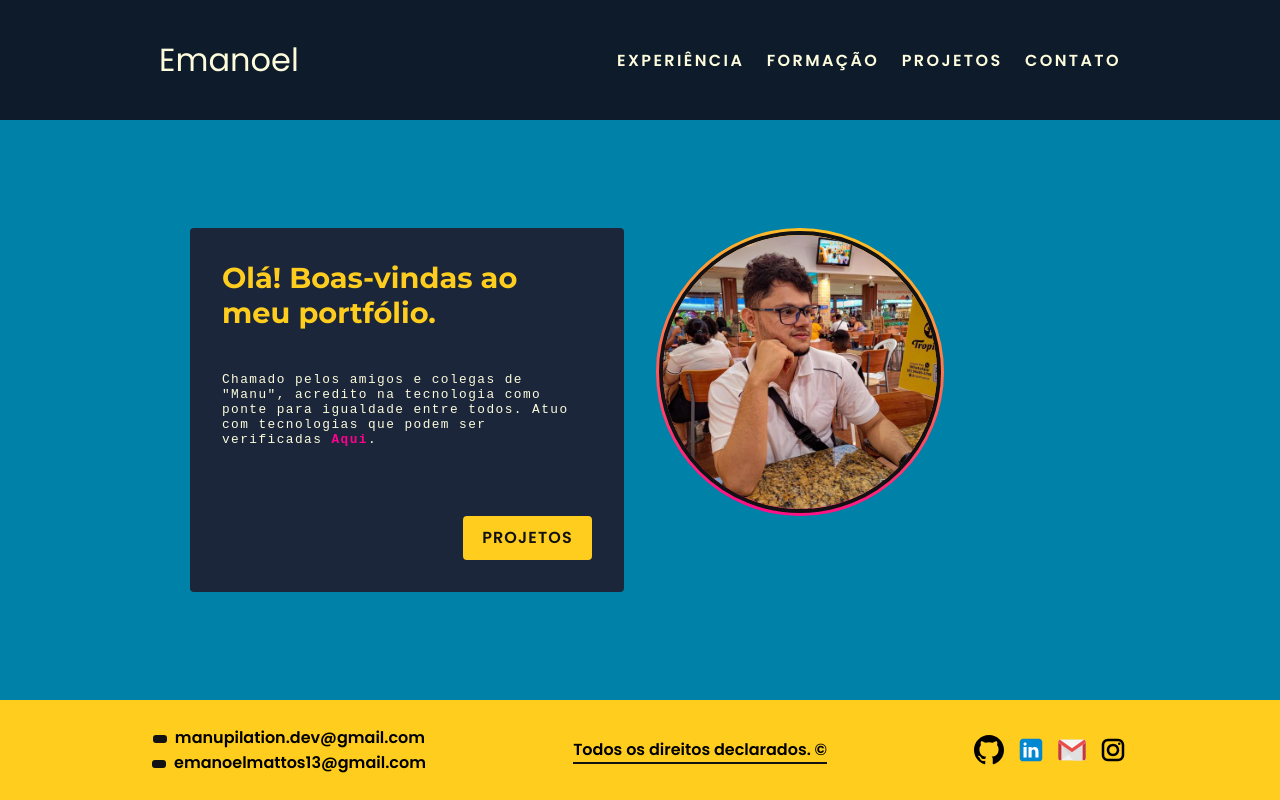
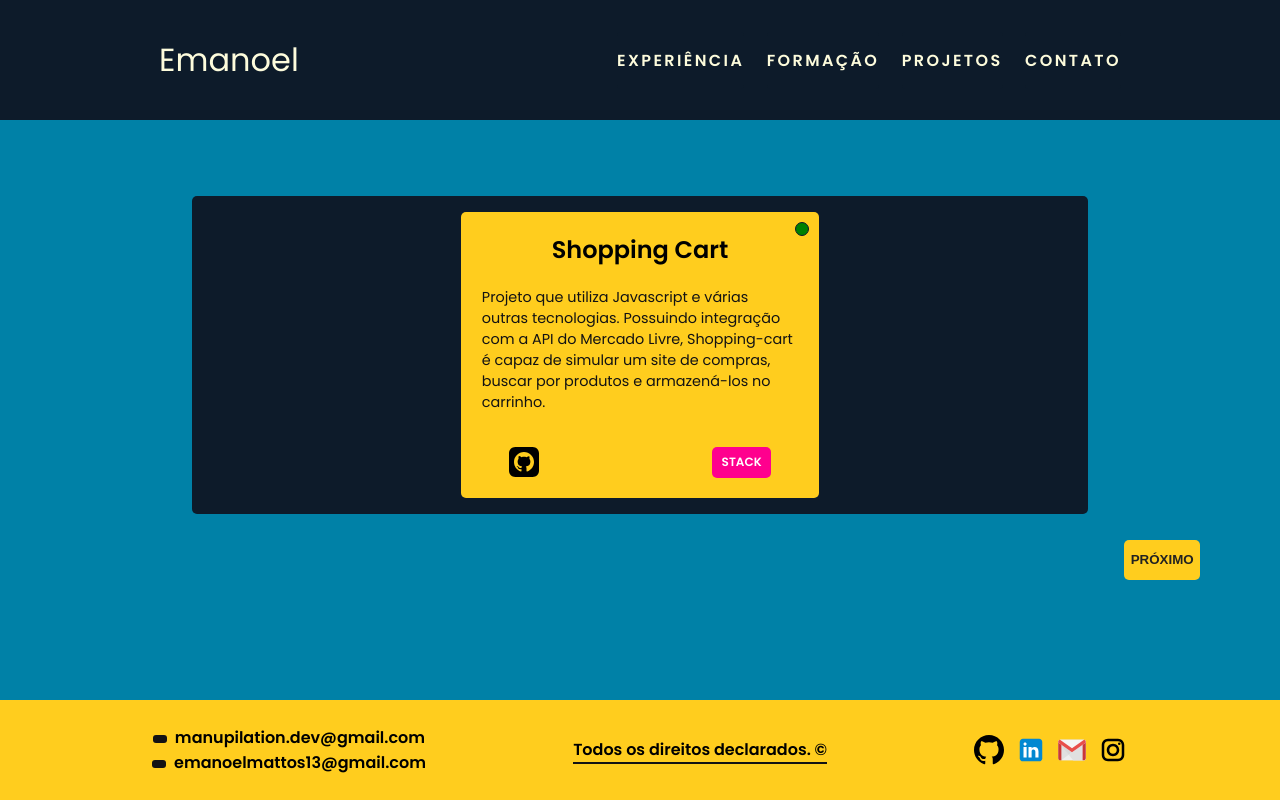
Before and after one commit to manupilation/manupilation.github.io, a React (Vite) app in the folder personal-page-app/: page /#/projects in a window 1280 px wide. Before the commit this address led to /#/. Built offline with nearby package versions, Linux system fonts and the light colour scheme.

Commit message:
refactor: return / to property

```diff
--- a/personal-page-app/src/components/NavBar/Navbar.tsx
+++ b/personal-page-app/src/components/NavBar/Navbar.tsx
@@ -44,10 +44,10 @@ function renderNavBar() {
       <button className={styles.menu} onClick={ handleClick } data-menu>MENU</button>
       <nav className={styles.navContainer} data-menu>
         <ul className={styles.navList}>
-          <NavLink to="exp">Experiência</NavLink>
-          <NavLink to="formacao">Formação</NavLink>
-          <NavLink to="projects">Projetos</NavLink>
-          <NavLink to="contact">Contato</NavLink>
+          <NavLink to="/exp">Experiência</NavLink>
+          <NavLink to="/formacao">Formação</NavLink>
+          <NavLink to="/projects">Projetos</NavLink>
+          <NavLink to="/contact">Contato</NavLink>
         </ul>
       </nav>
     </div>
```
